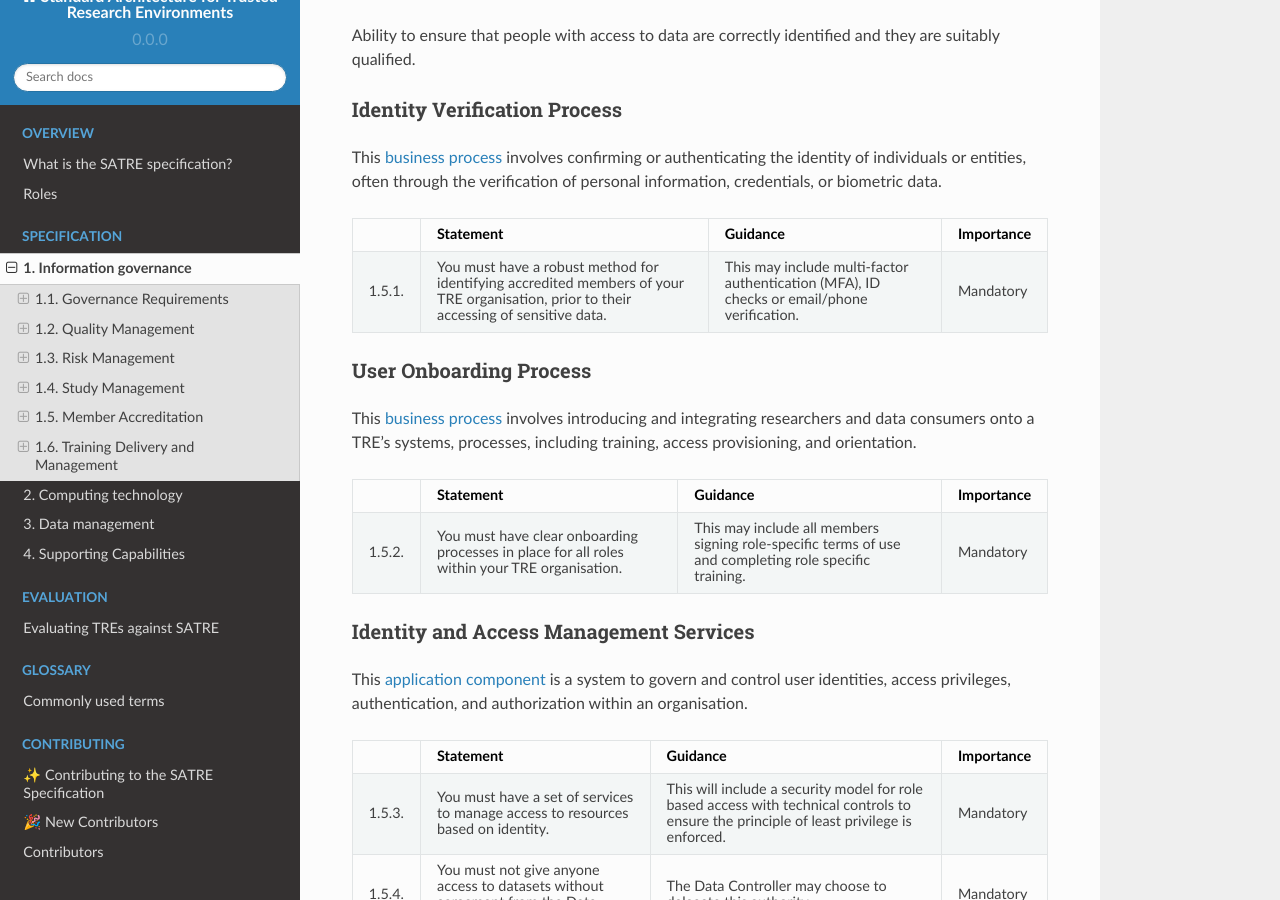
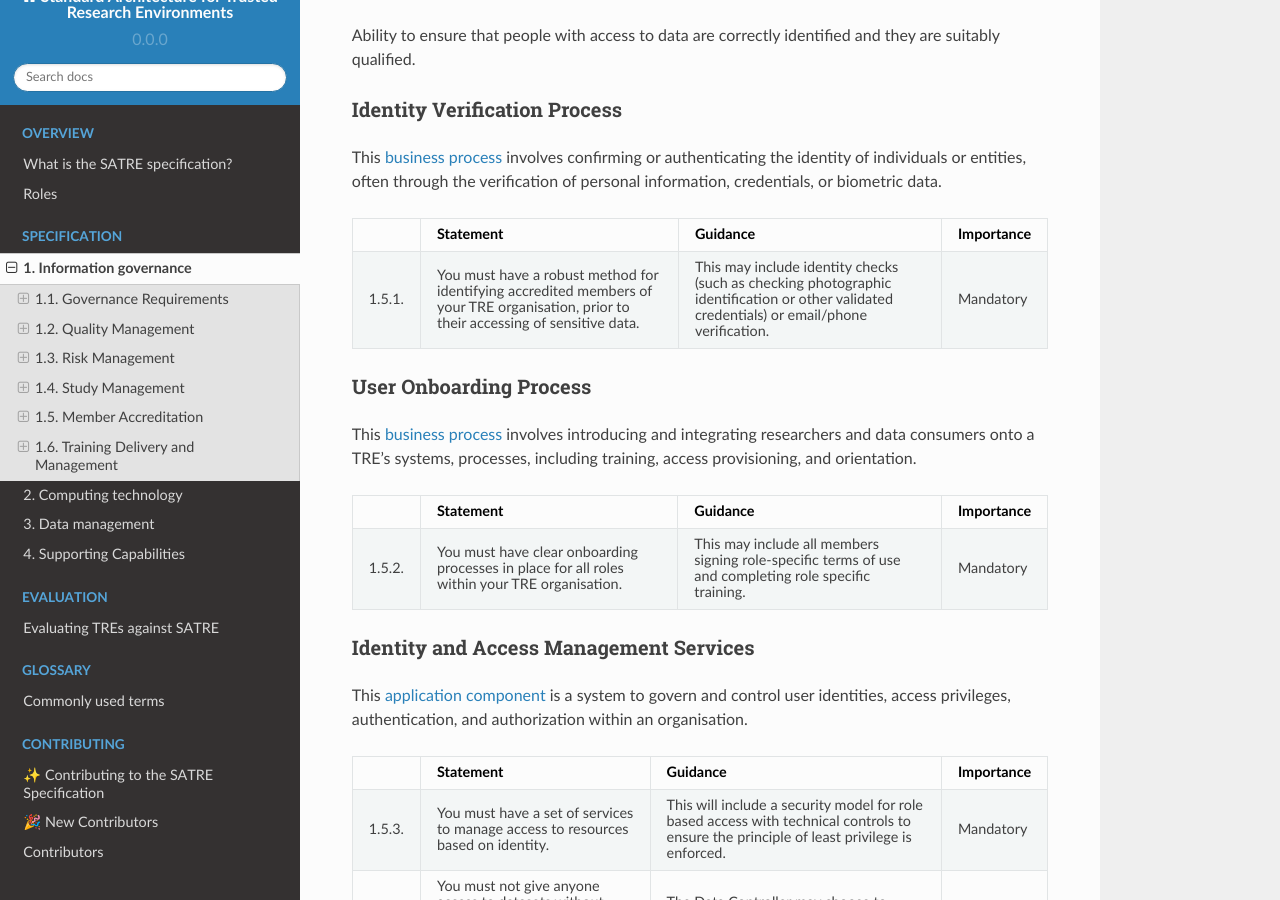
Before and after one commit to sa-tre/satre-specification, a Sphinx documentation site: the page built from docs/source/pillars/information_governance.md, in a window 1280 px wide and 900 px high, scrolled down 7773 px. Built offline with Sphinx 7.4.7 and the Read the Docs theme 2.0.0, drawn with Linux system fonts in a browser that asks for light colours.

Commit message:
Update information_governance.md
Remove mention of multifactor authentication from 1.5.1, as this item is about Identification rather than authentication

````diff
--- a/docs/source/pillars/information_governance.md
+++ b/docs/source/pillars/information_governance.md
@@ -447,7 +447,7 @@ This {term}`business process <business process>` involves confirming or authenti
   - Importance
 * - 1.5.1.
   - You must have a robust method for identifying accredited members of your TRE organisation, prior to their accessing of sensitive data.
-  - This may include multi-factor authentication (MFA), ID checks or email/phone verification.
+  - This may include identity checks (such as checking photographic identification or other validated credentials) or email/phone verification.
   - Mandatory
 ```
 
````
